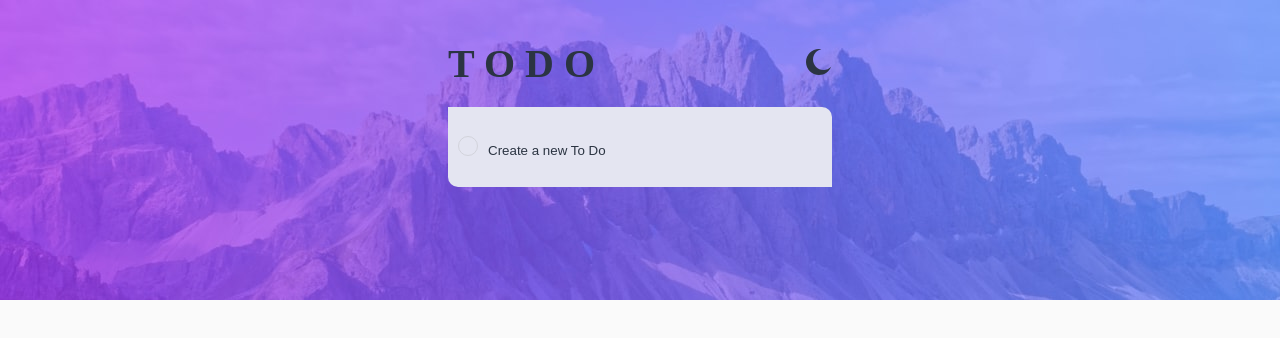
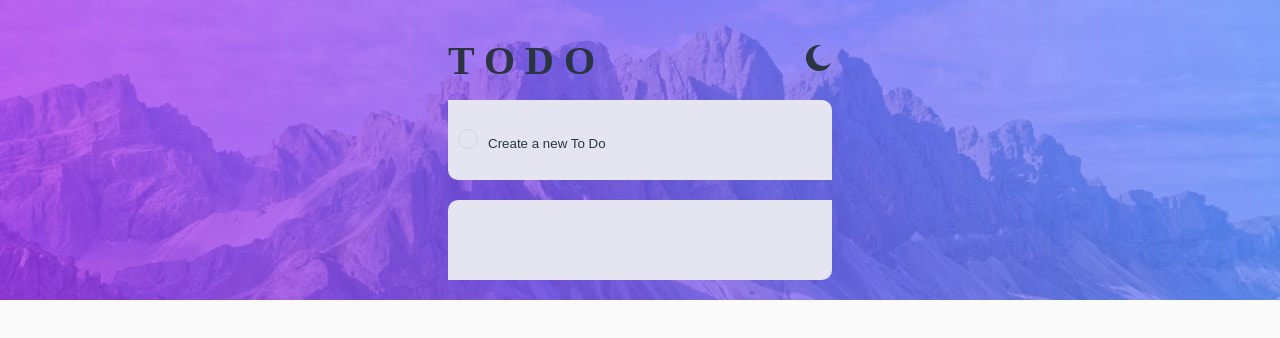
Before and after one commit to Tcheagow/ToDo-Website, a React (Create React App) app: page / in a window 1280 px wide. Shown: the top 338 px of the page. Built offline with nearby package versions, Linux system fonts and the light colour scheme.

Commit message:
Created divToDo and defined color divMain in dark theme

```diff
--- a/src/components/divMain/DivMain.jsx
+++ b/src/components/divMain/DivMain.jsx
@@ -1,6 +1,7 @@
 import React from "react";
 import Header from './header/Header'
 import DivCreateToDo from "./createToDo/DivCreateToDo";
+import DivToDo from './divToDo/DivToDo';
 
 import { ContainerMain } from './DivMainStyles';
 
@@ -9,6 +10,7 @@ export default function DivMain(props){
         <ContainerMain>
             <Header light={props.light} setLight={props.setLight}/>
             <DivCreateToDo toDo={props.toDo} setToDo={props.setToDo} />
+            <DivToDo />
         </ContainerMain>
     );
 }
--- a/src/components/divMain/createToDo/DivCreateToDo.jsx
+++ b/src/components/divMain/createToDo/DivCreateToDo.jsx
@@ -9,7 +9,7 @@ export default function DivCreateToDo(props){
     }
 
     return(
-        <ContainerCreateToDo className="divCreateToDo" onSubmit={NewToDo}>
+        <ContainerCreateToDo className="backColor" onSubmit={NewToDo}>
             <Forms className='toDoInput'>
                 <Button/>
                 <Input className='inputSearch' value={props.toDo} type="text" placeholder='Create a new To Do'
--- /dev/null
+++ b/src/components/divMain/divToDo/DivToDo.jsx
@@ -0,0 +1,12 @@
+import React from "react";
+
+import { ContainerToDo } from './DivToDoStyles';
+
+export default function DivCreateToDo(){
+
+    return(
+        <ContainerToDo className="backColor">
+
+        </ContainerToDo>
+    );
+}
--- /dev/null
+++ b/src/components/divMain/divToDo/DivToDoStyles.js
@@ -0,0 +1,11 @@
+import styled from 'styled-components';
+
+export const ContainerToDo = styled.div`
+
+    height: 10vh;
+    max-height: calc(70vh - 15vh - 40px);
+
+    margin-top: 20px;
+
+    border-radius: 10px 0 10px 0;
+`;
--- a/src/components/divMain/header/HeaderStyles.js
+++ b/src/components/divMain/header/HeaderStyles.js
@@ -4,6 +4,7 @@ export const DivHeader = styled.div`
     display: flex;
 
     width: auto;
+    height: 5vh;
 
     justify-content: space-between;
 
--- a/src/theme/Global.js
+++ b/src/theme/Global.js
@@ -23,8 +23,8 @@ export default createGlobalStyle`
     .iconMoon{
         fill: ${(props) => props.theme.color.text};
     }
-    .divCreateToDo{
-        background-color: ${(props) => props.theme.color.colorInput};
+    .backColor{
+        background-color: ${(props) => props.theme.color.backgroundDivInMain};
     }
     .button{
         background-color: ${(props) => props.theme.color.colorInput};
--- a/src/theme/Theme.js
+++ b/src/theme/Theme.js
@@ -2,7 +2,8 @@ export const darkTheme = {
     color: {
         background: '#161722',
         text: '#cacde8',
-        colorInput: "#161722",
+        colorInput: "#24243c",
+        backgroundDivInMain: "#24243c",
         colorBorderButton: "#777a92"
     }
 }
@@ -11,6 +12,7 @@ export const lightTheme = {
         background: '#fafafa',
         text: '#2B3442',
         colorInput: '#e4e5f1',
+        backgroundDivInMain: "#e4e5f1",
         colorBorderButton: "#d2d3db"
     }
 }
```
